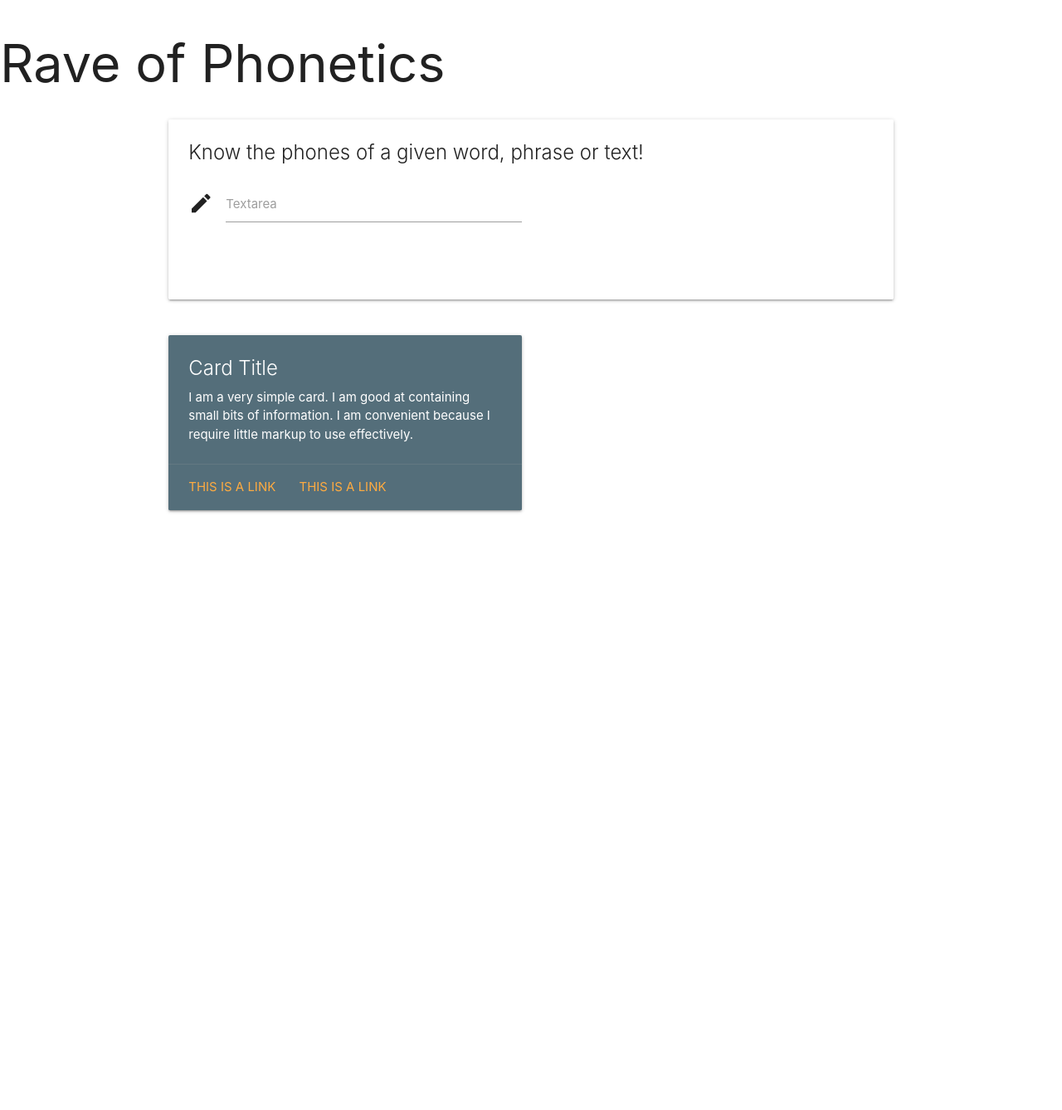
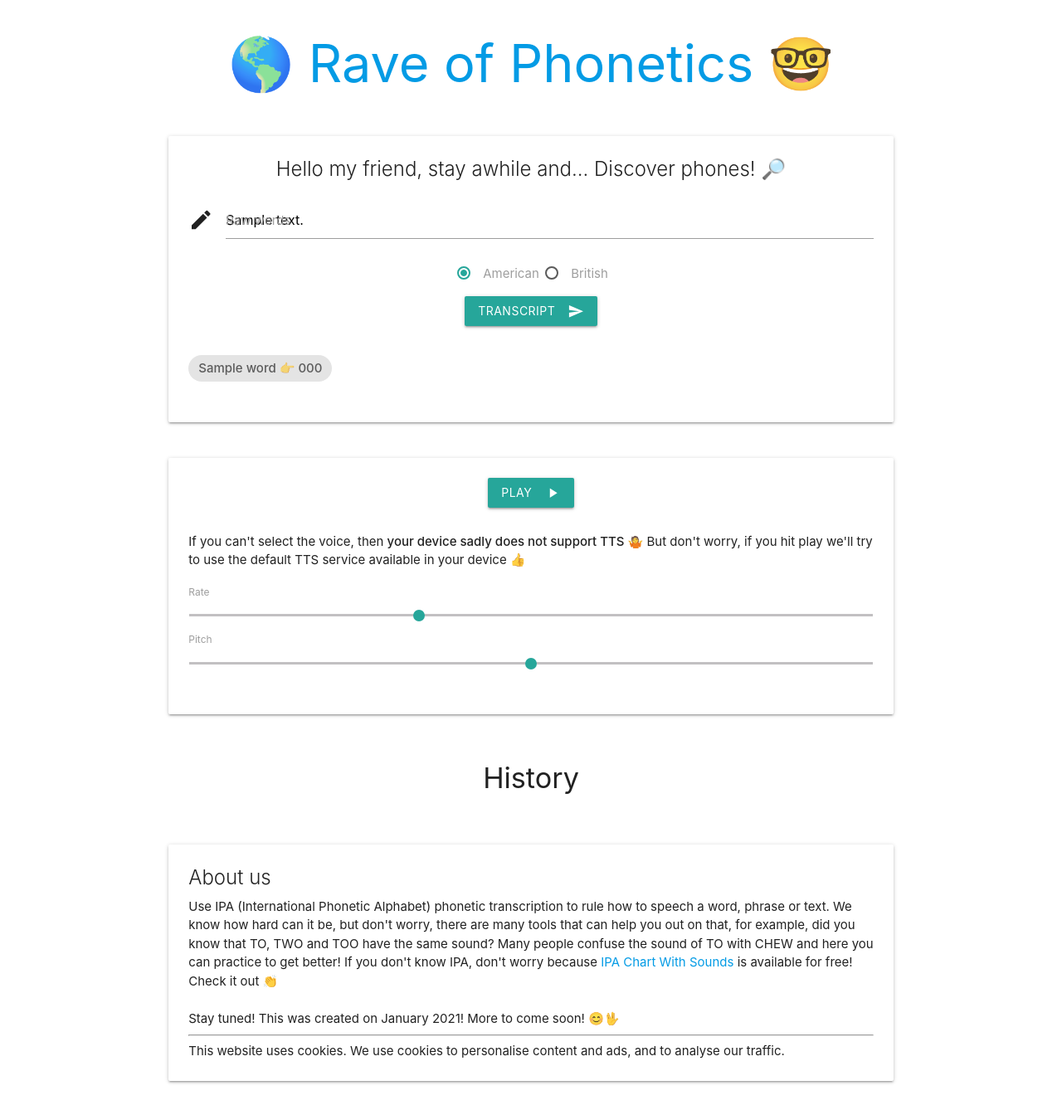
Before and after one commit to willianantunes/rave-of-phonetics, a Django app: template rave_of_phonetics/apps/core/templates/core/pages/home.html in a window 1280 px wide. Shown: the whole page at 83% size. Before the commit the page ends 618 px from the top, so only its background shows below. Run offline with Django 3.2, Linux system fonts and the light colour scheme; the template is opened without the code that fills it: most values are stand-ins (such as "Sample title", 1, 10 or a date in 2020); style sheets or scripts are compiled from the project's sources.

Commit message:
WIP: More adjustments with MaterializeCSS and binding with JS
Some important things to point out:
- I had to update package.json to make source map work properly
- views.py now returns the language at the root level (see home.html)
- As the used flow changed, TranscriptController is not conditional
- The drawing now has some sketches about features I must implement
Interesting links:
- https://stackoverflow.com/a/60396947/3899136

```diff
--- a/package.json
+++ b/package.json
@@ -9,7 +9,7 @@
   "scripts": {
     "test": "jest tests",
     "build": "parcel build rave_of_phonetics/apps/core/static/core/js/parcel-entry.js --out-dir rave_of_phonetics/apps/core/static/core/dist --out-file main",
-    "start": "parcel serve rave_of_phonetics/apps/core/static/core/js/parcel-entry.js --hmr-port 34471 --out-file main --out-dir rave_of_phonetics/apps/core/static/core/dist"
+    "start": "parcel serve rave_of_phonetics/apps/core/static/core/js/parcel-entry.js --public-url /static/core/dist --hmr-port 34471 --out-file main --out-dir rave_of_phonetics/apps/core/static/core/dist"
   },
   "repository": {
     "type": "git",
--- a/rave_of_phonetics/apps/core/static/core/css/app.scss
+++ b/rave_of_phonetics/apps/core/static/core/css/app.scss
@@ -1,16 +1,35 @@
-// Import custom setup
-//@import "my-theme";
+// Custom setup
+.rotate-180 {
+    -webkit-transform: rotate(180deg);
+    -moz-transform: rotate(180deg);
+    -ms-transform: rotate(180deg);
+    -o-transform: rotate(180deg);
+    transform: rotate(180deg);
+}
 
-//@import "login";
-//@import "card";
+.margin-upper-15 {
+    margin: 15px 0 0 0;
+}
 
-// Import the Styles for each Material Component
-//@import "~@material/card/mdc-card";
+.margin-upper-20 {
+    margin: 20px 0 0 0;
+}
 
+.margin-upper-bottom-15 {
+    margin: 15px 0 15px 0 !important;
+}
+
+.tts-selection {
+    display: none;
+}
+
+.phone-word {
+    font-size: 15px !important;
+}
+
+.history-actions {
+    display: none;
+}
+
+// Libs and so on
 @import "~materialize-css/sass/materialize";
-
-//.main-card {
-//  padding: 16px;
-//  height: 350px;
-//  width: 350px;
-//}
--- a/rave_of_phonetics/apps/core/static/core/css/card.scss
+++ /dev/null
@@ -1,2 +0,0 @@
-@use "~@material/card";
-@include card.core-styles;
--- a/rave_of_phonetics/apps/core/static/core/css/login.scss
+++ /dev/null
@@ -1,2 +0,0 @@
-@import "~@material/textfield/mdc-text-field";
-@import "~@material/chips/mdc-chips";
--- a/rave_of_phonetics/apps/core/templates/core/pages/home.html
+++ b/rave_of_phonetics/apps/core/templates/core/pages/home.html
@@ -12,23 +12,92 @@
     <link rel="stylesheet" type='text/css' href="{% static 'core/dist/main.css' %}">
 </head>
 <body>
-<header>
-    <h1>Rave of Phonetics</h1>
+<header class="container">
+    <div class="row">
+        <div class="col s12">
+            <h1 class="center-align">🌎 <a href="/">Rave of Phonetics</a> 🤓</h1>
+        </div>
+    </div>
 </header>
-<div class="container">
+
+<div class="container transcript-section">
     <div class="row">
         <div class="col s12">
             <div class="card">
                 <div class="card-content">
-                    <span class="card-title text-center">Know the phones of a given word, phrase or text!</span>
+                    <span class="card-title center-align">Hello my friend, stay awhile and... Discover phones! 🔎</span>
                     <div class="row">
-                        <form class="col s6">
-                            <div class="row">
-                                <div class="input-field col s12">
-                                    <i class="material-icons prefix">mode_edit</i>
-                                    <textarea id="textarea1" class="materialize-textarea"></textarea>
-                                    <label for="textarea1">Textarea</label>
+                        <form method="post">{% csrf_token %}
+                            <div class="input-field col s12">
+                                <i class="material-icons prefix">mode_edit</i>
+                                <textarea id="text-to-be-transcribed" name="text-to-be-transcribed"
+                                          class="materialize-textarea" required>{{ text }}</textarea>
+                                <label for="text-to-be-transcribed">Raw words</label>
+                            </div>
+                            <div class="center-align col s12">
+                                <label>
+                                    <input class="with-gap" name="chosen-language" type="radio" value="en-us"
+                                           {% if language and language == 'en-us' or not language %}checked{% endif %}/>
+                                    <span>American</span>
+                                </label>
+                                <label>
+                                    <input class="with-gap" name="chosen-language" type="radio" value="en-gb"
+                                           {% if language and language == 'en-gb' %}checked{% endif %}/>
+                                    <span>British</span>
+                                </label>
+                            </div>
+                            <div class="input-field col s12 center-align">
+                                <button class="btn waves-effect waves-light" type="submit" name="action">Transcript
+                                    <i class="material-icons right">send</i>
+                                </button>
+                            </div>
+                            {% if transcription %}
+                                <div class="col s12 margin-upper-20">
+                                    {% for item in transcription %}
+                                        <div class="chip phone-word">{{ item.word }} 👉 {{ item.phone }}</div>
+                                    {% endfor %}
                                 </div>
+                            {% endif %}
+                        </form>
+                    </div>
+                </div>
+            </div>
+        </div>
+    </div>
+</div>
+
+{% if transcription %}
+
+<div class="container text-to-speech-section">
+    <div class="row">
+        <div class="col s12">
+            <div class="card">
+                <div class="card-content">
+                    <div class="row">
+                        <form>
+                            <div class="col s12 center-align">
+                                <a class="waves-effect waves-light btn play-tts speech-play"><i
+                                        class="material-icons right">play_arrow</i>Play</a>
+                            </div>
+                            <div class="col s12 margin-upper-15">
+                                <p class="margin-upper-bottom-15 tts-device-unsupported">If you can't select the voice,
+                                    then <strong>your device
+                                        sadly does not support TTS</strong> 🤷 But don't worry, if you hit play we'll
+                                    try to use the
+                                    default TTS service available in your device 👍</p>
+                                <label class="tts-selection">Browser Select
+                                    <select class="browser-default" name="available-voices"></select>
+                                </label>
+                            </div>
+                            <div class="col s12">
+                                <p class="range-field">
+                                    <label for="rate">Rate</label>
+                                    <input type="range" min="0.5" max="2" value="1" step="0.1" name="rate" id="rate">
+                                </p>
+                                <p class="range-field">
+                                    <label for="pitch">Pitch</label>
+                                    <input type="range" min="0" max="2" value="1" step="0.1" name="pitch" id="pitch">
+                                </p>
                             </div>
                         </form>
                     </div>
@@ -36,24 +105,52 @@
             </div>
         </div>
     </div>
+</div>
 
+{% endif %}
 
+<div class="container history-section">
     <div class="row">
-        <div class="col s12 m6">
-            <div class="card blue-grey darken-1">
-                <div class="card-content white-text">
-                    <span class="card-title">Card Title</span>
-                    <p>I am a very simple card. I am good at containing small bits of information.
-                        I am convenient because I require little markup to use effectively.</p>
+        <div class="col s12">
+            <div class="row">
+                <div class="col s12">
+                    <h4 class="center-align">History</h4>
+                    <div class="history-table"></div>
                 </div>
-                <div class="card-action">
-                    <a href="#">This is a link</a>
-                    <a href="#">This is a link</a>
+            </div>
+            <div class="row history-actions">
+                <div class="col s12 center-align">
+                    <a class="waves-effect waves-light btn clear-history"><i
+                            class="material-icons right">delete_forever</i>clear</a>
                 </div>
             </div>
         </div>
     </div>
+</div>
 
-    <script src="{% static 'core/dist/main.js' %}"></script>
+<footer class="container">
+    <div class="row about-section">
+        <div class="col s12">
+            <div class="card">
+                <div class="card-content">
+                    <span class="card-title">About us</span>
+                    <p>Use IPA (International Phonetic Alphabet) phonetic transcription to rule how to speech a word,
+                        phrase or text. We know how hard can it be, but don't worry, there are many tools that can help
+                        you out on that, for example, did you know that TO, TWO and TOO have the same sound? Many people
+                        confuse the sound of TO with CHEW and here you can practice to get better! If you don't
+                        know IPA, don't worry because <a href="http://bit.ly/389m6dH" target="_blank">IPA Chart With
+                            Sounds</a> is available for free! Check it out 👏</p>
+                    <br/>
+                    <p>Stay tuned! This was created on January 2021! More to come soon! 😊🖖</p>
+                    <hr/>
+                    <p>This website uses cookies. We use cookies to personalise content and ads, and to analyse our
+                        traffic.</p>
+                </div>
+            </div>
+        </div>
+    </div>
+</footer>
+
+<script src="{% static 'core/dist/main.js' %}"></script>
 </body>
 </html>
--- a/rave_of_phonetics/apps/core/views.py
+++ b/rave_of_phonetics/apps/core/views.py
@@ -26,8 +26,8 @@ def index(request):
 
         result = []
         for index, phone in enumerate(phones):
-            result.append({"word": text_to_be_transcribed[index], "phone": phone, "language": language})
-        context = {"transcription": result, "text": str.join(" ", text_to_be_transcribed)}
+            result.append({"word": text_to_be_transcribed[index], "phone": phone})
+        context = {"transcription": result, "text": str.join(" ", text_to_be_transcribed), "language": language}
 
         return render(request, "core/pages/home.html", context)
 
```
Also changed, not shown: rave_of_phonetics/apps/core/static/core/css/style.css (deleted, +0 -74 lines), rave_of_phonetics/apps/core/static/core/js/app.js (+4 -13 lines), rave_of_phonetics/apps/core/static/core/js/controllers/TranscriptController.js (+32 -20 lines), rave_of_phonetics/apps/core/static/core/js/ui/HistoryView.js (+14 -4 lines), rave_of_phonetics/apps/core/static/core/js/ui/ToastView.js (added, +9 -0 lines), 1 other file.
